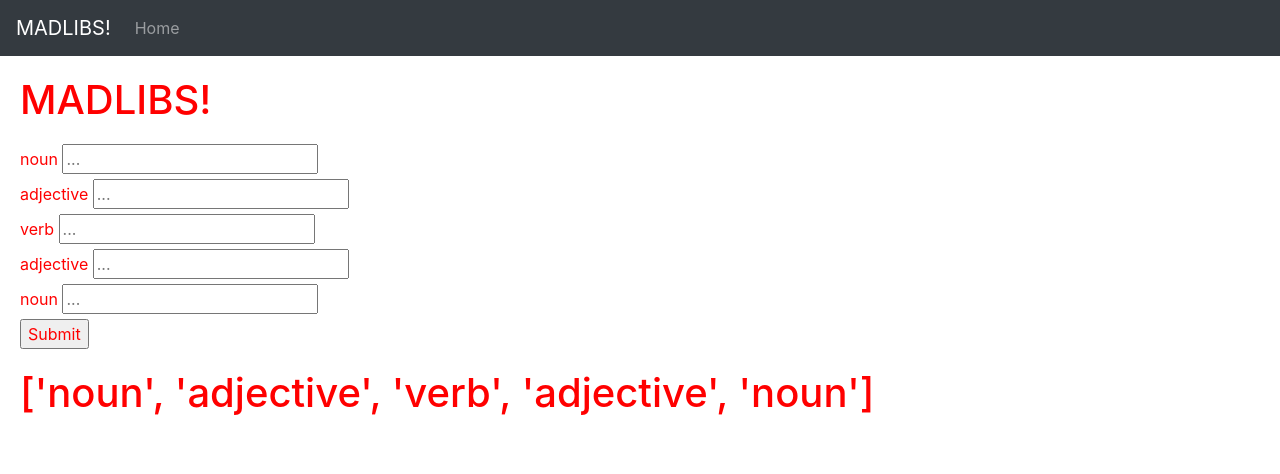
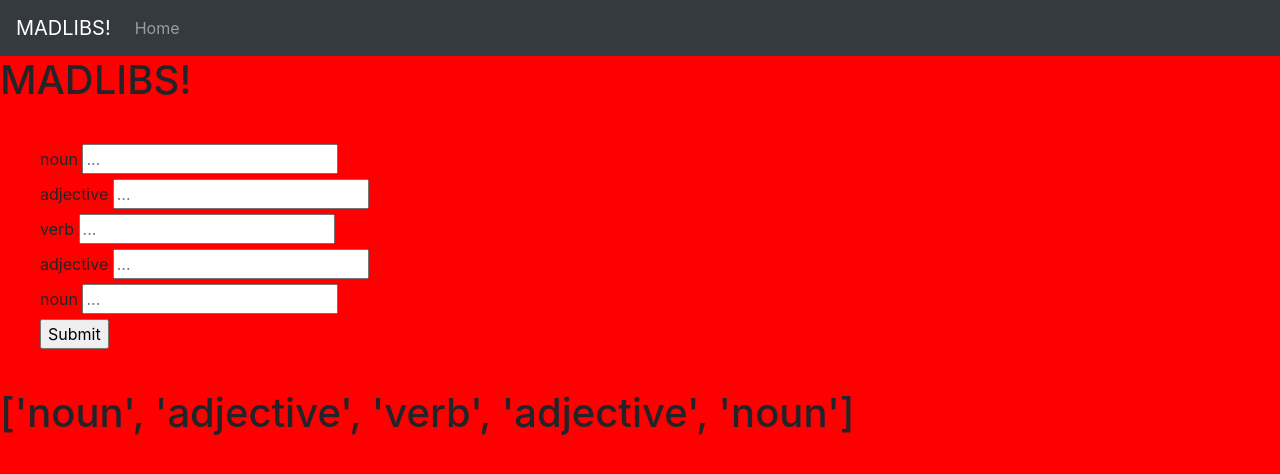
Before and after one commit to LouisGaravaglia/madlibs, a Flask app: page / in a window 1280 px wide. Shown: the top 474 px of the page. Run offline with Flask 2, Linux system fonts and the light colour scheme; some libraries are stand-ins or nearby versions; some web fonts are replaced.

Commit message:
finished up and make requirments.txt

```diff
--- a/style.css
+++ b/style.css
@@ -1,11 +1,7 @@
-h1 {
-    margin: 20px;
+body {
+    background-color: red;
 }
 
 form {
-    margin: 20px;
+    margin: 40px;
 }
-
-* {
-    color: red;
-}
--- a/templates/base.html
+++ b/templates/base.html
@@ -10,7 +10,7 @@
       <link rel="stylesheet" href="https://stackpath.bootstrapcdn.com/bootstrap/4.5.0/css/bootstrap.min.css" integrity="sha384-9aIt2nRpC12Uk9gS9baDl411NQApFmC26EwAOH8WgZl5MYYxFfc+NcPb1dKGj7Sk" crossorigin="anonymous">
       <link href="https://fonts.googleapis.com/css?family=Copse&display=swap" rel="stylesheet">
       <link href="https://fonts.googleapis.com/css2?family=Roboto:ital,wght@0,100;0,300;0,400;0,500;0,700;0,900;1,100;1,300;1,400;1,500;1,700;1,900&display=swap" rel="stylesheet">
-      <link rel="stylesheet" href="style.css">
+      <link rel="stylesheet" href="/style.css">
 </head>
 
 <body>
```
Also changed, not shown: requirements.txt (added, +11 -0 lines).
